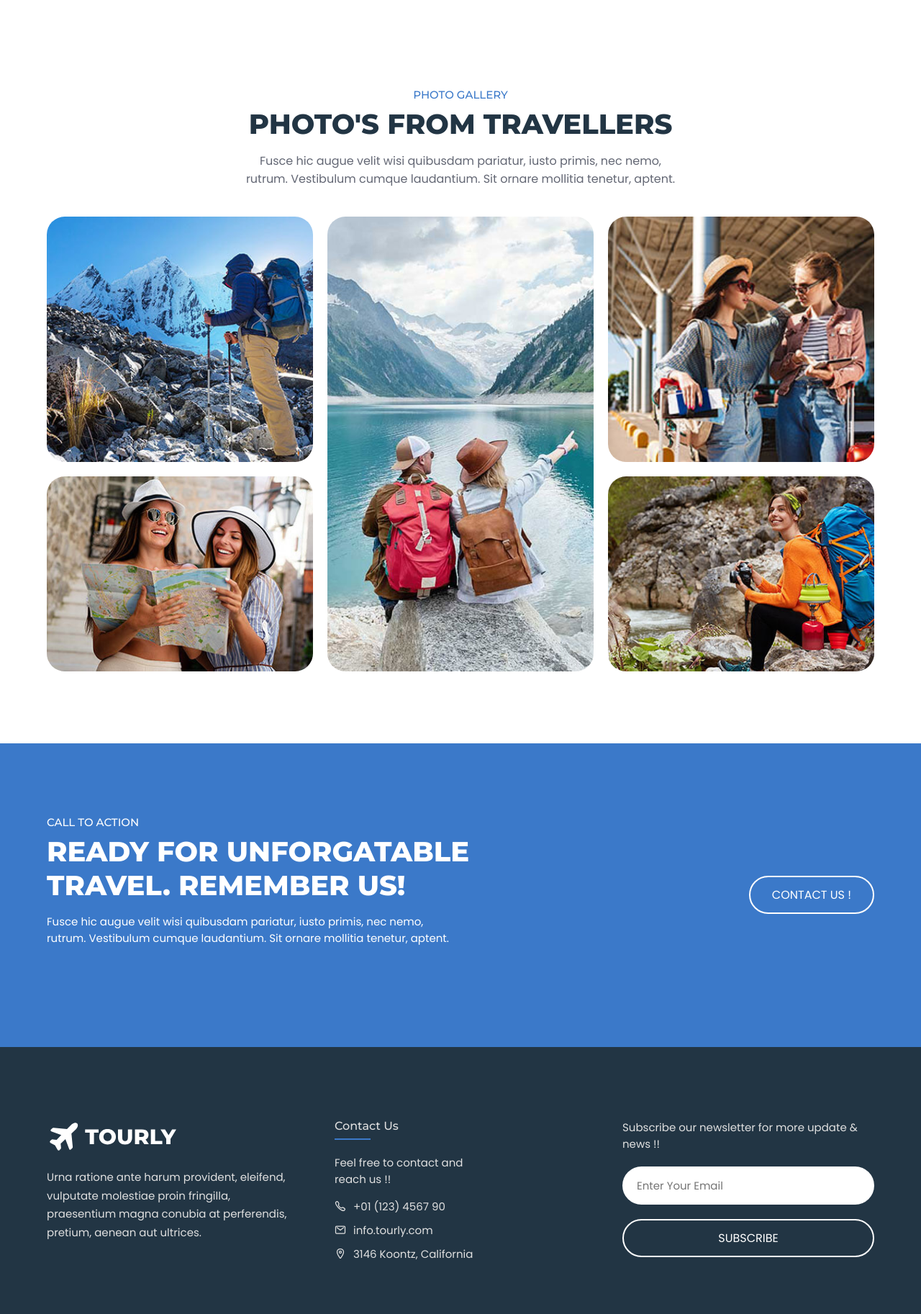
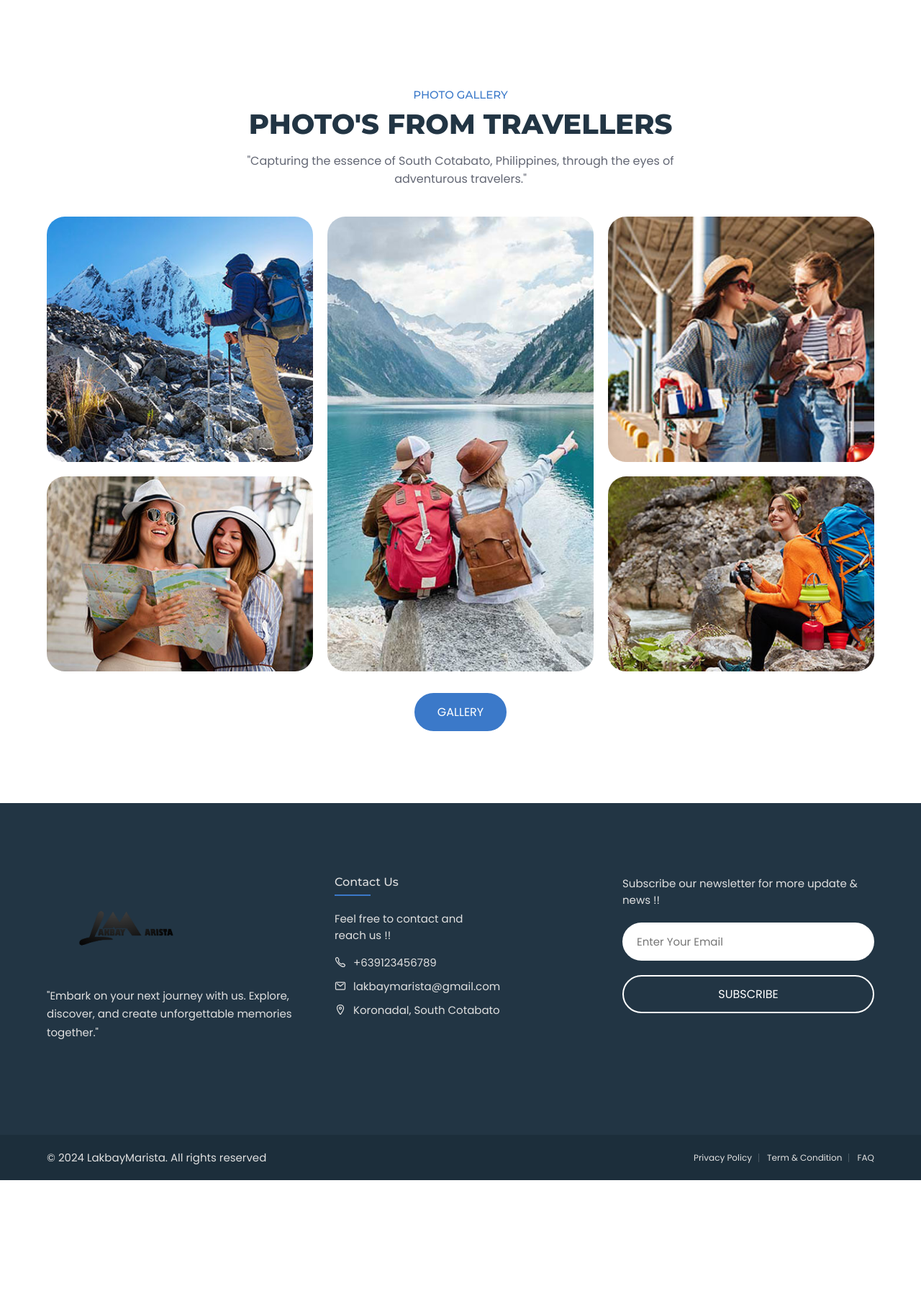
Before and after one commit to m3ruem/lakbaymarista-tourist, a PHP site: page / in a window 1280 px wide; the page is wider, and only the part inside the window is pictured. Shown: the part 4674-6500 px from the top of that part at 72% size. After the commit the page ends 6314 px from the top of that part, so only its background shows below. Run offline with PHP 8.4, Linux system fonts and the light colour scheme.

Commit message:
updated footer

```diff
--- a/assets/css/style.css
+++ b/assets/css/style.css
@@ -646,6 +646,13 @@ width: 100%;}
   height: 100%;
   max-height: 350px;
   object-fit: cover;
+}
+.viewmore {
+  align-items: center;
+  justify-content: center;
+  display: flex;
+  padding-top: 30px;
+
 }
 
 
--- a/index.php
+++ b/index.php
@@ -558,9 +558,7 @@ Experience unparalleled farm life with breathtaking views of the majestic Mt.
           <h2 class="h2 section-title">Photo's From Travellers</h2>
 
           <p class="section-text">
-            Fusce hic augue velit wisi quibusdam pariatur, iusto primis, nec nemo, rutrum. Vestibulum cumque laudantium.
-            Sit ornare
-            mollitia tenetur, aptent.
+            "Capturing the essence of South Cotabato, Philippines, through the eyes of adventurous travelers."
           </p>
 
           <ul class="gallery-list">
@@ -594,32 +592,14 @@ Experience unparalleled farm life with breathtaking views of the majestic Mt.
                 <img src="./assets/images/gallery-5.jpg" alt="Gallery image">
               </figure>
             </li>
-
           </ul>
+          <div class="viewmore"> <a href="gallery.php" class="btn btn-primary">gallery</a></div>
 
         </div>
       </section>
 
 
-      <section class="cta" id="contact">
-        <div class="container">
 
-          <div class="cta-content">
-            <p class="section-subtitle">Call To Action</p>
-
-            <h2 class="h2 section-title">Ready For Unforgatable Travel. Remember Us!</h2>
-
-            <p class="section-text">
-              Fusce hic augue velit wisi quibusdam pariatur, iusto primis, nec nemo, rutrum. Vestibulum cumque
-              laudantium. Sit ornare
-              mollitia tenetur, aptent.
-            </p>
-          </div>
-
-          <button class="btn btn-secondary">Contact Us !</button>
-
-        </div>
-      </section>
 
     </article>
   </main>
@@ -631,13 +611,11 @@ Experience unparalleled farm life with breathtaking views of the majestic Mt.
         <div class="footer-brand">
 
           <a href="#" class="logo">
-            <img src="./assets/images/logo.svg" alt="Tourly logo">
+            <img src="./assets/images/logo-text-V2.png" alt="Tourly logo">
           </a>
 
           <p class="footer-text">
-            Urna ratione ante harum provident, eleifend, vulputate molestiae proin fringilla, praesentium magna conubia
-            at
-            perferendis, pretium, aenean aut ultrices.
+            "Embark on your next journey with us. Explore, discover, and create unforgettable memories together."
           </p>
 
         </div>
@@ -655,19 +633,19 @@ Experience unparalleled farm life with breathtaking views of the majestic Mt.
             <li class="contact-item">
               <ion-icon name="call-outline"></ion-icon>
 
-              <a href="tel:+01123456790" class="contact-link">+01 (123) 4567 90</a>
+              <a href="tel:+01123456790" class="contact-link">+639123456789</a>
             </li>
 
             <li class="contact-item">
               <ion-icon name="mail-outline"></ion-icon>
 
-              <a href="mailto:info.tourly.com" class="contact-link">info.tourly.com</a>
+              <a href="mailto:lakbaymarista@gmail.com" class="contact-link">lakbaymarista@gmail.com</a>
             </li>
 
             <li class="contact-item">
               <ion-icon name="location-outline"></ion-icon>
 
-              <address>3146 Koontz, California</address>
+              <address>Koronadal, South Cotabato</address>
             </li>
 
           </ul>
@@ -695,7 +673,7 @@ Experience unparalleled farm life with breathtaking views of the majestic Mt.
       <div class="container">
 
         <p class="copyright">
-          &copy; 2022 <a href="">codewithsadee</a>. All rights reserved
+          &copy; 2024 <a href="">LakbayMarista</a>. All rights reserved
         </p>
 
         <ul class="footer-bottom-list">
```
Also changed, not shown: index.html (+8 -30 lines).
